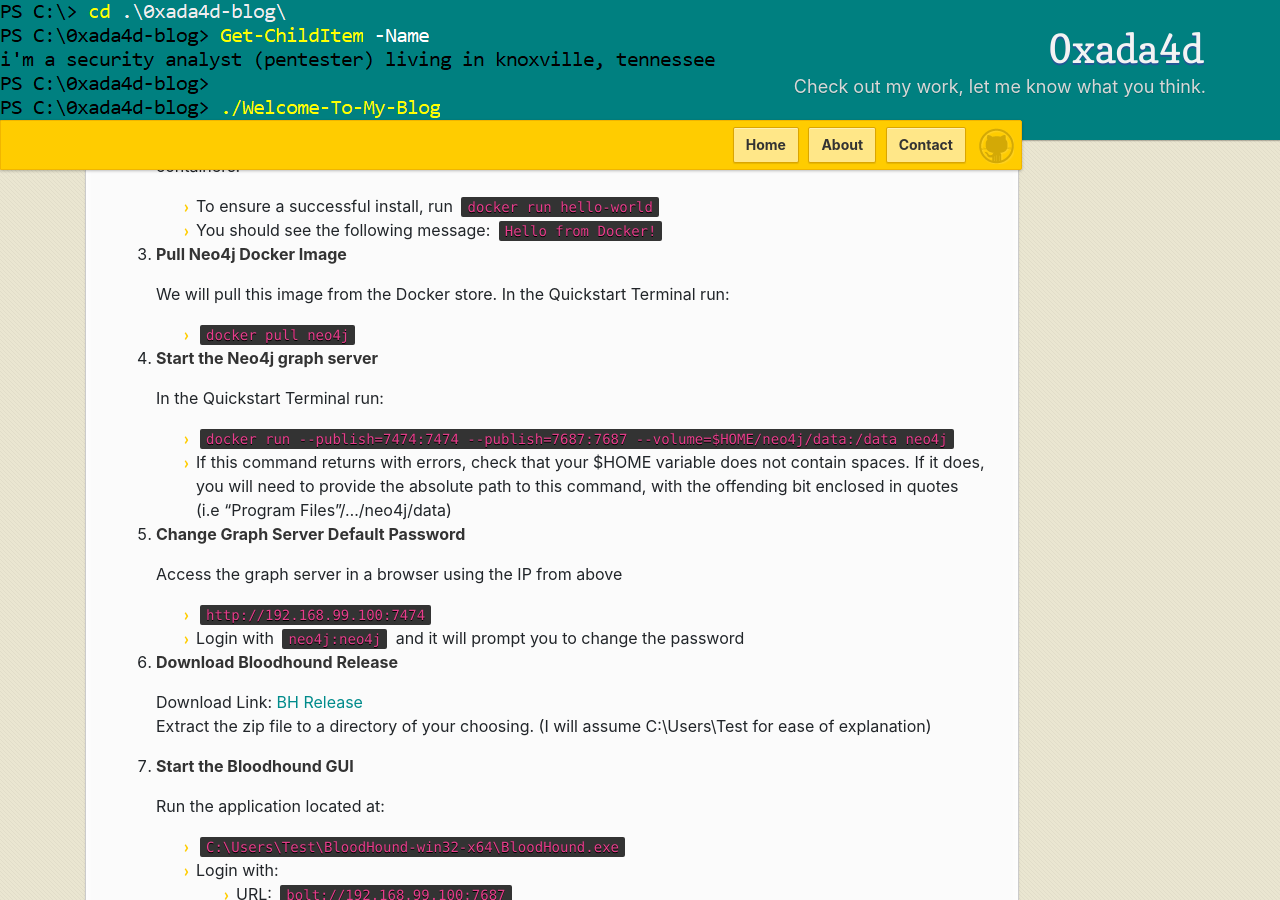
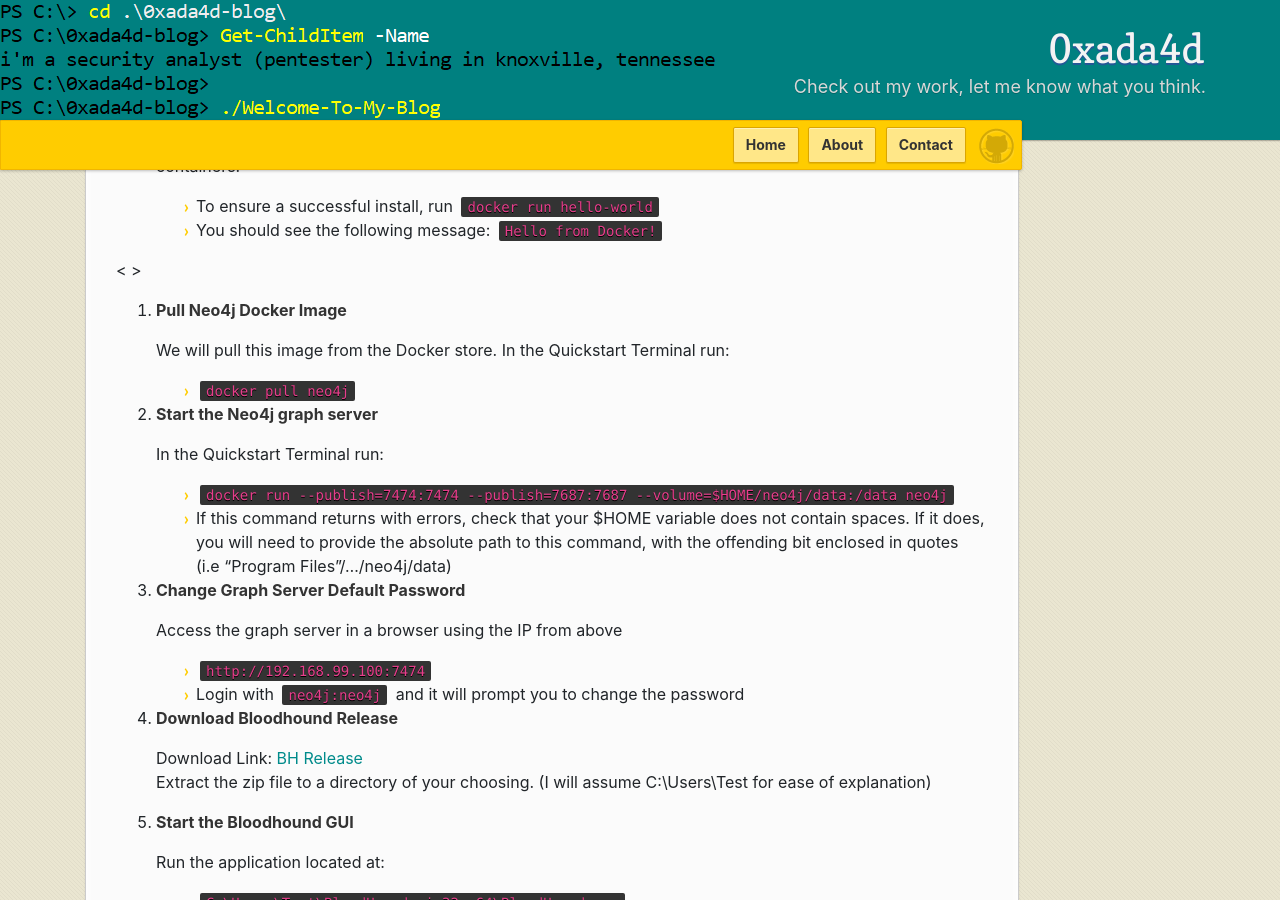
Before and after one commit to 0xada4d/0xada4d.github.io, a Jekyll site: the page built from _posts/2018-03-03-installing-bloodhound-server.md, in a window 1280 px wide and 900 px high, scrolled down 1379 px. Built offline with Jekyll 4.4.1, drawn with Linux system fonts in a browser that asks for light colours; comment, search, counter and statistics services are not loaded.

Commit message:
bloodhound how-to post

```diff
--- a/_posts/2018-03-03-installing-bloodhound-server.md
+++ b/_posts/2018-03-03-installing-bloodhound-server.md
@@ -45,7 +45,7 @@
    - To ensure a successful install, run `docker run hello-world`
    - You should see the following message: `Hello from Docker!`
 
-
+<&nbsp;>
 3. **Pull Neo4j Docker Image**
 
    We will pull this image from the Docker store. In the Quickstart Terminal run:
```
